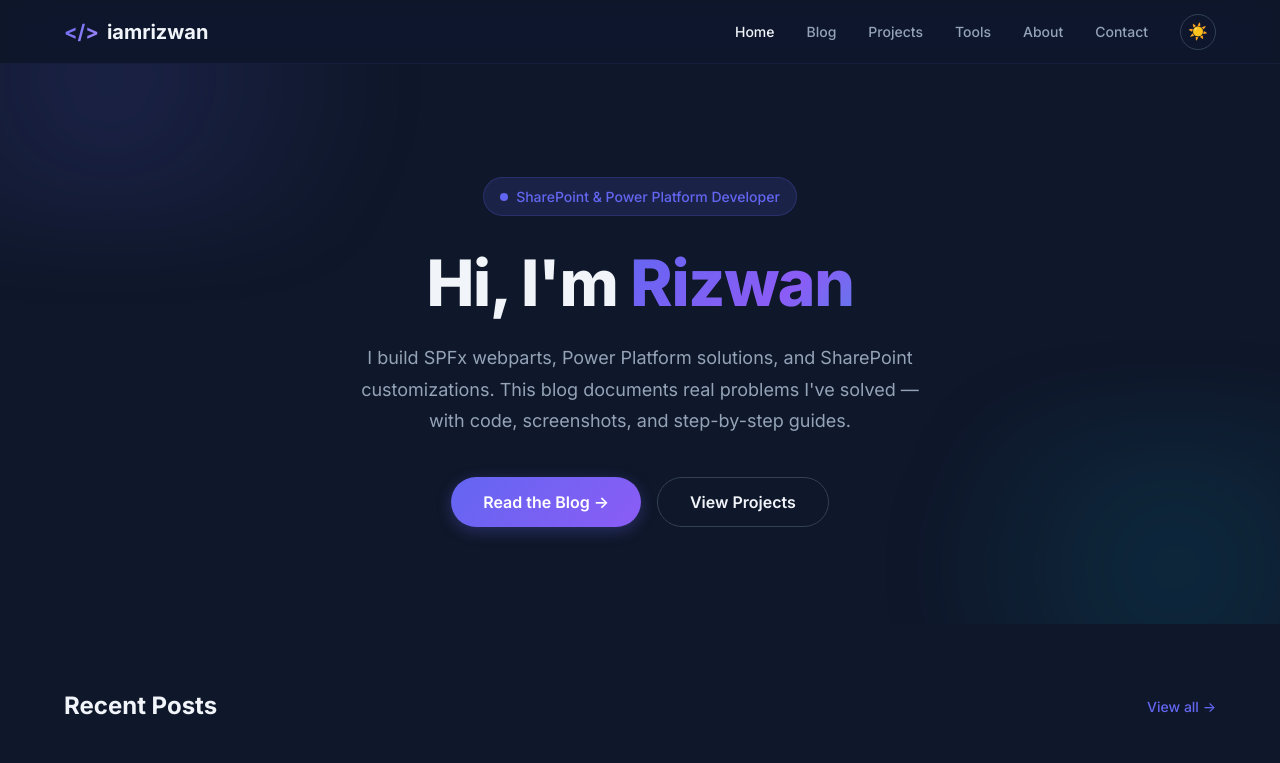
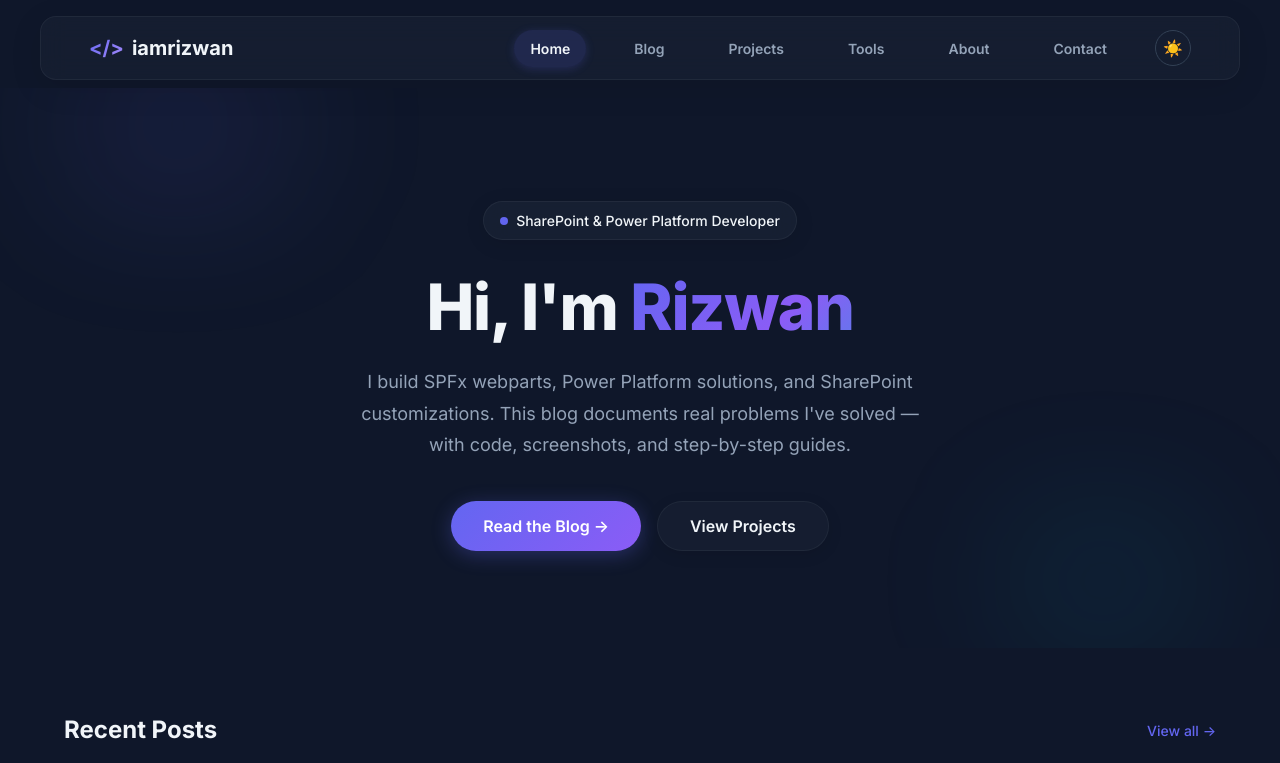
Before and after one commit to rshoaib/imrizwan, a React (Vite) app: page / in a window 1280 px wide. Shown: the top 763 px of the page. Built offline with nearby package versions, Linux system fonts and the light colour scheme; no server answers; the database is empty.

Commit message:
style: apply global glassmorphism aesthetic and animations

```diff
--- a/src/components/Header.tsx
+++ b/src/components/Header.tsx
@@ -21,7 +21,8 @@ export default function Header() {
   }
 
   return (
-    <header className="header">
+    <header className="header-wrapper">
+      <div className="header glass-panel">
         <div className="header__inner">
           <Link to="/" className="header__logo" onClick={() => setMenuOpen(false)}>
             <span className="header__logo-accent">&lt;/&gt;</span> iamrizwan
@@ -49,6 +50,7 @@ export default function Header() {
             <span className="header__burger-icon" />
           </button>
         </div>
+      </div>
     </header>
   )
 }
--- a/src/index.css
+++ b/src/index.css
@@ -159,25 +159,41 @@ img {
 }
 
 /* --- Header --- */
+.header-wrapper {
+  position: sticky;
+  top: var(--space-4);
+  z-index: 100;
+  width: 100%;
+  padding: 0 var(--space-4);
+  display: flex;
+  justify-content: center;
+  pointer-events: none;
+  /* Let clicks pass through the wrapper */
+}
+
 .header {
-  position: sticky;
-  top: 0;
-  z-index: 100;
+  pointer-events: auto;
+  /* Re-enable clicks on the header itself */
+  width: 100%;
+  max-width: var(--max-width);
   height: var(--header-height);
-  background: rgba(15, 23, 42, 0.8);
-  backdrop-filter: blur(20px) saturate(1.8);
-  -webkit-backdrop-filter: blur(20px) saturate(1.8);
-  border-bottom: 1px solid rgba(99, 102, 241, 0.08);
-  transition: background var(--transition-base), box-shadow var(--transition-base);
+  padding: 0;
+  margin: 0;
+  border-radius: var(--radius-full);
+  display: flex;
+  align-items: center;
+  /* Glassmorphism inherits from .glass-panel */
+  background: rgba(15, 23, 42, 0.75);
+  backdrop-filter: blur(16px);
+  -webkit-backdrop-filter: blur(16px);
 }
 
 .header__inner {
   display: flex;
   align-items: center;
   justify-content: space-between;
+  width: 100%;
   height: 100%;
-  max-width: var(--max-width);
-  margin: 0 auto;
   padding: 0 var(--space-6);
 }
 
@@ -206,55 +222,29 @@ img {
 
 .header__link {
   font-size: var(--fs-sm);
-  font-weight: var(--fw-medium);
+  font-weight: var(--fw-semibold);
   color: var(--text-secondary);
   text-decoration: none;
-  transition: color var(--transition-fast);
+  padding: var(--space-2) var(--space-4);
+  border-radius: var(--radius-full);
+  transition: all var(--transition-fast);
   position: relative;
-}
-
-.header__link:hover,
+  background: transparent;
+}
+
+.header__link:hover {
+  color: var(--text-primary);
+  background: rgba(255, 255, 255, 0.05);
+}
+
 .header__link--active {
   color: var(--text-primary);
+  background: rgba(99, 102, 241, 0.15);
+  box-shadow: 0 2px 10px rgba(99, 102, 241, 0.2);
 }
 
 .header__link--active::after {
-  content: '';
-  position: absolute;
-  bottom: -4px;
-  left: 0;
-  right: 0;
-  height: 2px;
-  background: var(--gradient-text);
-  border-radius: var(--radius-full);
-  animation: slideIn 0.3s ease;
-}
-
-@keyframes slideIn {
-  from {
-    transform: scaleX(0);
-  }
-
-  to {
-    transform: scaleX(1);
-  }
-}
-
-.header__link::after {
-  content: '';
-  position: absolute;
-  bottom: -4px;
-  left: 0;
-  right: 0;
-  height: 2px;
-  background: var(--gradient-text);
-  border-radius: var(--radius-full);
-  transform: scaleX(0);
-  transition: transform 0.3s ease;
-}
-
-.header__link:hover::after {
-  transform: scaleX(1);
+  content: none;
 }
 
 .header__burger {
@@ -337,27 +327,27 @@ img {
 .hero::before {
   content: '';
   position: absolute;
-  top: -30%;
-  left: -20%;
-  width: 60%;
-  height: 60%;
-  background: radial-gradient(circle, rgba(99, 102, 241, 0.15) 0%, transparent 70%);
+  top: -20%;
+  left: -10%;
+  width: 50%;
+  height: 50%;
+  background: radial-gradient(circle, rgba(99, 102, 241, 0.1) 0%, transparent 60%);
   pointer-events: none;
   animation: blobFloat 8s ease-in-out infinite;
-  filter: blur(40px);
+  filter: blur(50px);
 }
 
 .hero::after {
   content: '';
   position: absolute;
-  bottom: -20%;
-  right: -15%;
-  width: 50%;
-  height: 55%;
-  background: radial-gradient(circle, rgba(6, 182, 212, 0.12) 0%, transparent 70%);
+  bottom: -10%;
+  right: -5%;
+  width: 40%;
+  height: 40%;
+  background: radial-gradient(circle, rgba(6, 182, 212, 0.08) 0%, transparent 60%);
   pointer-events: none;
   animation: blobFloat 10s ease-in-out infinite reverse;
-  filter: blur(40px);
+  filter: blur(50px);
 }
 
 @keyframes blobFloat {
@@ -368,11 +358,11 @@ img {
   }
 
   33% {
-    transform: translate(30px, -20px) scale(1.05);
+    transform: translate(20px, -15px) scale(1.05);
   }
 
   66% {
-    transform: translate(-20px, 15px) scale(0.95);
+    transform: translate(-15px, 10px) scale(0.95);
   }
 }
 
@@ -381,13 +371,17 @@ img {
   align-items: center;
   gap: var(--space-2);
   padding: var(--space-2) var(--space-4);
-  background: var(--bg-tag);
-  color: var(--accent);
+  /* Glass pill */
+  background: rgba(30, 41, 59, 0.5);
+  backdrop-filter: blur(12px);
+  -webkit-backdrop-filter: blur(12px);
+  color: var(--text-primary);
   border-radius: var(--radius-full);
   font-size: var(--fs-sm);
   font-weight: var(--fw-medium);
   margin-bottom: var(--space-8);
-  border: 1px solid rgba(99, 102, 241, 0.2);
+  border: 1px solid rgba(255, 255, 255, 0.05);
+  box-shadow: 0 4px 20px rgba(0, 0, 0, 0.1);
 }
 
 .hero__badge-dot {
@@ -469,29 +463,44 @@ img {
   font-weight: var(--fw-semibold);
   font-size: var(--fs-base);
   text-decoration: none;
-  transition: all var(--transition-base);
+  transition: transform var(--transition-fast), box-shadow var(--transition-fast), filter var(--transition-fast);
   border: none;
   cursor: pointer;
-  box-shadow: 0 4px 15px rgba(99, 102, 241, 0.3);
+  box-shadow: 0 4px 20px var(--accent-glow);
 }
 
 .hero__cta:hover {
   transform: translateY(-2px);
-  box-shadow: 0 8px 25px rgba(99, 102, 241, 0.4);
+  box-shadow: 0 8px 30px rgba(99, 102, 241, 0.4);
+  filter: brightness(1.1);
   color: white;
 }
 
+.hero__cta:active {
+  transform: scale(0.98);
+  box-shadow: 0 2px 10px rgba(99, 102, 241, 0.4);
+}
+
 .hero__cta--secondary {
-  background: transparent;
-  border: 1px solid var(--border);
-  color: var(--text-primary);
-  box-shadow: none;
+  /* Glass button */
+  background: rgba(30, 41, 59, 0.4);
+  backdrop-filter: blur(8px);
+  -webkit-backdrop-filter: blur(8px);
+  border: 1px solid rgba(255, 255, 255, 0.05);
+  color: var(--text-primary);
+  box-shadow: 0 4px 15px rgba(0, 0, 0, 0.1);
+  transition: all var(--transition-fast);
 }
 
 .hero__cta--secondary:hover {
-  border-color: var(--accent);
-  color: var(--accent);
-  box-shadow: 0 4px 15px var(--accent-glow);
+  border-color: rgba(255, 255, 255, 0.15);
+  color: var(--text-primary);
+  box-shadow: 0 8px 25px rgba(0, 0, 0, 0.15);
+  background: rgba(30, 41, 59, 0.6);
+}
+
+.hero__cta--secondary:active {
+  transform: scale(0.98);
 }
 
 @media (max-width: 768px) {
@@ -554,11 +563,13 @@ img {
 
 /* --- Blog Card --- */
 .blog-card {
-  background: var(--bg-card);
-  border: 1px solid var(--border);
+  background: rgba(30, 41, 59, 0.4);
+  backdrop-filter: blur(12px);
+  -webkit-backdrop-filter: blur(12px);
+  border: 1px solid rgba(255, 255, 255, 0.05);
   border-radius: var(--radius-xl);
   overflow: hidden;
-  transition: all var(--transition-base);
+  transition: border-color var(--transition-base), box-shadow var(--transition-base), transform var(--transition-base);
   text-decoration: none;
   color: inherit;
   display: flex;
@@ -566,9 +577,9 @@ img {
 }
 
 .blog-card:hover {
-  transform: translateY(-6px) scale(1.01);
-  box-shadow: 0 20px 40px rgba(0, 0, 0, 0.2), 0 0 0 1px var(--accent);
-  border-color: var(--accent);
+  transform: translateY(-6px);
+  box-shadow: 0 20px 40px rgba(0, 0, 0, 0.15);
+  border-color: rgba(255, 255, 255, 0.1);
   color: inherit;
 }
 
@@ -1654,22 +1665,24 @@ pre:hover .copy-btn {
 }
 
 .project-card {
-  background: var(--bg-card);
-  border: 1px solid var(--border);
+  background: rgba(30, 41, 59, 0.4);
+  backdrop-filter: blur(12px);
+  -webkit-backdrop-filter: blur(12px);
+  border: 1px solid rgba(255, 255, 255, 0.05);
   border-radius: var(--radius-xl);
   padding: var(--space-8);
   text-decoration: none;
   color: inherit;
-  transition: all var(--transition-base);
+  transition: border-color var(--transition-base), box-shadow var(--transition-base), transform var(--transition-base);
   display: flex;
   flex-direction: column;
   gap: var(--space-3);
 }
 
 .project-card:hover {
-  border-color: var(--accent);
-  transform: translateY(-6px) scale(1.01);
-  box-shadow: 0 20px 40px rgba(0, 0, 0, 0.15), 0 0 0 1px var(--accent);
+  transform: translateY(-6px);
+  box-shadow: 0 20px 40px rgba(0, 0, 0, 0.15);
+  border-color: rgba(255, 255, 255, 0.1);
   color: inherit;
 }
 
@@ -1863,8 +1876,8 @@ pre:hover .copy-btn {
 /* Scroll-triggered reveal */
 .reveal {
   opacity: 0;
-  transform: translateY(30px);
-  transition: opacity 0.6s ease, transform 0.6s ease;
+  transform: translateY(40px);
+  transition: opacity 0.8s cubic-bezier(0.16, 1, 0.3, 1), transform 0.8s cubic-bezier(0.16, 1, 0.3, 1);
 }
 
 .reveal.revealed {
```
Lines whose indentation alone changed are shown as unchanged.
